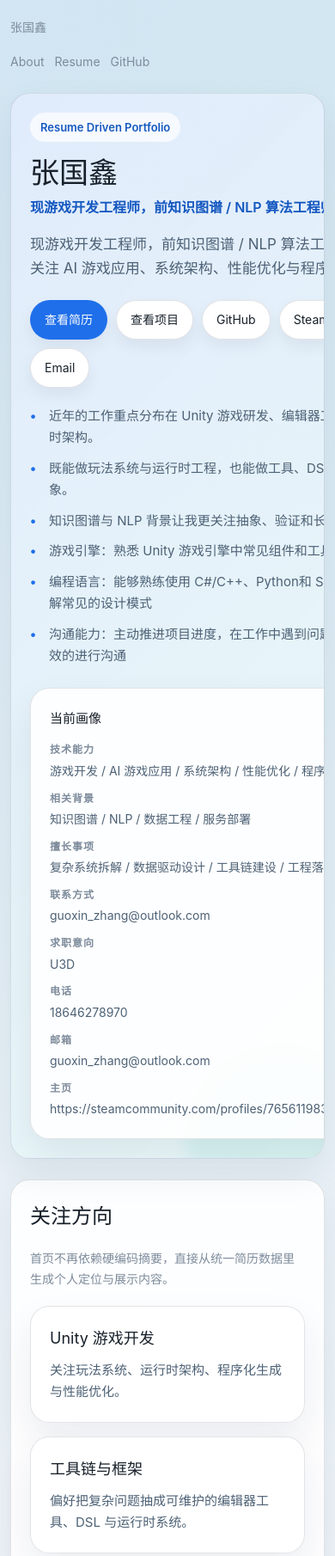
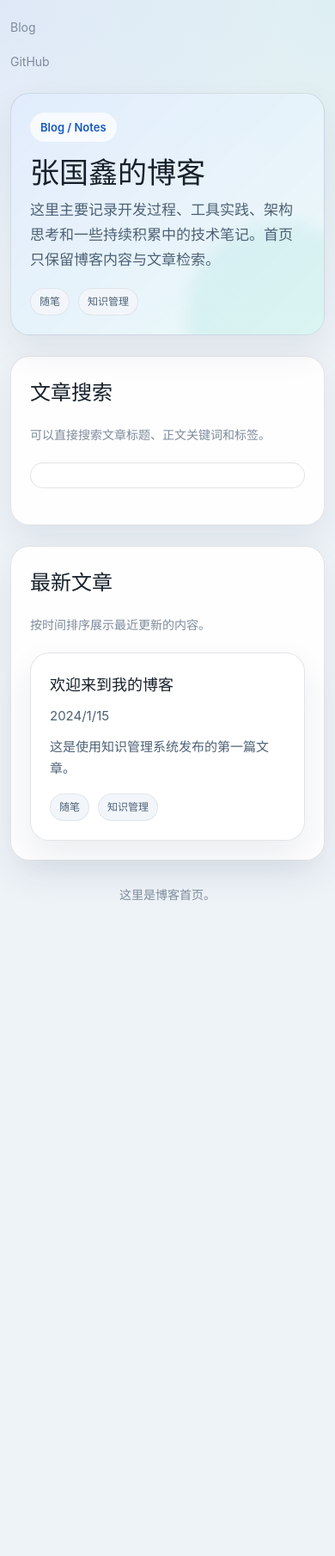
Before and after one commit to zgx197/zgx197.github.io, an Astro site: page / in a window 390 px wide. Shown: the top 1810 px of the page at 86% size. After the commit the page ends 1109 px from the top, so only its background shows below. Built offline with nearby package versions, Linux system fonts and the light colour scheme; Astro itself is replaced by a stand-in of ours.

Commit message:
feat: 首页回归博客并补充简历一键发布命令

```diff
--- a/package.json
+++ b/package.json
@@ -10,6 +10,7 @@
     "astro": "astro",
     "import:resume:text": "node scripts/import-resume-text.mjs",
     "import:resume:pdf": "python scripts/import-resume-pdf.py",
+    "resume:publish": "node scripts/resume-publish.mjs",
     "merge:resume": "node scripts/merge-imported-resume.mjs",
     "validate:resume": "node scripts/validate-resume-schema.mjs"
   },
--- a/src/pages/index.astro
+++ b/src/pages/index.astro
@@ -1,17 +1,18 @@
 ---
-import { featuredProjectCards, openSourceProjectCards, resumeData, getProjectHref } from '../data/resume';
-
 const posts = await Astro.glob('../content/blog/*.md');
 const sortedPosts = posts
   .sort((a, b) => new Date(b.frontmatter.date || 0) - new Date(a.frontmatter.date || 0))
-  .slice(0, 4)
   .map((post) => ({
     ...post,
     url: `/blog/${post.file.split('/').pop().replace('.md', '')}/`,
   }));
 
-const { profile, resume } = resumeData;
-const contactActions = profile.contacts.filter((contact) => contact.href !== '/resume');
+const latestPosts = sortedPosts.slice(0, 6);
+const allTags = Array.from(
+  new Set(
+    sortedPosts.flatMap((post) => post.frontmatter.tags ?? []),
+  ),
+).slice(0, 12);
 ---
 
 <!DOCTYPE html>
@@ -19,13 +20,13 @@ const contactActions = profile.contacts.filter((contact) => contact.href !== '/r
 <head>
   <meta charset="UTF-8">
   <meta name="viewport" content="width=device-width, initial-scale=1.0">
-  <title>{profile.name}</title>
-  <meta name="description" content={resume.headline}>
+  <title>张国鑫的博客</title>
+  <meta name="description" content="张国鑫的个人博客，记录开发、工具、架构与技术思考。">
   <link href="/pagefind/pagefind-ui.css" rel="stylesheet">
   <style>
     :root {
       --bg: #eef3f8;
-      --surface: rgba(255, 255, 255, 0.9);
+      --surface: rgba(255, 255, 255, 0.92);
       --surface-strong: #ffffff;
       --text: #17202a;
       --text-secondary: #4d6175;
@@ -54,7 +55,7 @@ const contactActions = profile.contacts.filter((contact) => contact.href !== '/r
     a { color: inherit; text-decoration: none; }
 
     .container {
-      width: min(1120px, calc(100% - 32px));
+      width: min(1040px, calc(100% - 32px));
       margin: 0 auto;
       padding: 28px 0 72px;
     }
@@ -73,17 +74,24 @@ const contactActions = profile.contacts.filter((contact) => contact.href !== '/r
       display: flex;
       gap: 12px;
       flex-wrap: wrap;
+      align-items: center;
     }
 
     .nav a:hover {
       color: var(--accent);
     }
 
+    .hero,
+    .section,
+    .post-card {
+      background: var(--surface);
+      border: 1px solid var(--border);
+      box-shadow: var(--shadow);
+    }
+
     .hero {
       background: var(--hero-gradient), var(--surface);
-      border: 1px solid var(--border);
       border-radius: 28px;
-      box-shadow: var(--shadow);
       padding: 40px;
       margin-bottom: 24px;
       position: relative;
@@ -101,12 +109,10 @@ const contactActions = profile.contacts.filter((contact) => contact.href !== '/r
       filter: blur(8px);
     }
 
-    .hero-grid {
-      display: grid;
-      grid-template-columns: minmax(0, 1.25fr) minmax(280px, 0.75fr);
-      gap: 24px;
+    .hero-inner {
       position: relative;
       z-index: 1;
+      max-width: 760px;
     }
 
     .eyebrow {
@@ -125,124 +131,29 @@ const contactActions = profile.contacts.filter((contact) => contact.href !== '/r
     .hero h1 {
       font-size: clamp(34px, 4vw, 54px);
       line-height: 1.05;
-      margin-bottom: 10px;
-    }
-
-    .hero-role {
-      color: var(--accent-strong);
-      font-size: 16px;
-      font-weight: 600;
-      margin-bottom: 14px;
+      margin-bottom: 12px;
     }
 
     .hero-copy {
       color: var(--text-secondary);
       font-size: 17px;
       max-width: 720px;
-      margin-bottom: 22px;
+      margin-bottom: 18px;
     }
 
-    .action-row,
-    .fact-list,
-    .tag-row,
-    .meta-row {
+    .tag-row {
       display: flex;
       flex-wrap: wrap;
       gap: 10px;
     }
 
-    .action-row {
-      margin-bottom: 20px;
-    }
-
-    .button {
-      display: inline-flex;
-      align-items: center;
-      gap: 8px;
-      padding: 10px 16px;
+    .tag {
+      color: var(--text-secondary);
+      background: #f2f6fb;
+      border: 1px solid rgba(24, 39, 58, 0.08);
       border-radius: 999px;
-      border: 1px solid var(--border);
-      background: var(--surface-strong);
-      color: var(--text);
-      font-size: 14px;
-      transition: transform 0.2s, box-shadow 0.2s, border-color 0.2s, color 0.2s;
-      box-shadow: 0 8px 18px rgba(16, 24, 40, 0.06);
-    }
-
-    .button:hover {
-      transform: translateY(-2px);
-      border-color: rgba(31, 111, 235, 0.24);
-      color: var(--accent);
-      box-shadow: 0 12px 22px rgba(16, 24, 40, 0.08);
-    }
-
-    .button.primary {
-      background: var(--accent);
-      border-color: transparent;
-      color: white;
-    }
-
-    .button.primary:hover {
-      color: white;
-      background: var(--accent-strong);
-    }
-
-    .summary-list {
-      display: grid;
-      gap: 10px;
-      color: var(--text-secondary);
-      font-size: 15px;
-    }
-
-    .summary-item {
-      display: grid;
-      grid-template-columns: 12px minmax(0, 1fr);
-      gap: 10px;
-      align-items: start;
-    }
-
-    .summary-item span:first-child {
-      color: var(--accent);
-      font-weight: 700;
-    }
-
-    .hero-card,
-    .section,
-    .project-card,
-    .post-card,
-    .focus-card {
-      background: var(--surface);
-      border: 1px solid var(--border);
-      box-shadow: var(--shadow);
-    }
-
-    .hero-card {
-      border-radius: 22px;
-      padding: 22px;
-    }
-
-    .hero-card h2,
-    .section h2 {
-      font-size: 15px;
-      margin-bottom: 14px;
-    }
-
-    .fact-item {
-      display: grid;
-      gap: 2px;
-    }
-
-    .fact-label {
       font-size: 12px;
-      letter-spacing: 0.08em;
-      text-transform: uppercase;
-      color: var(--text-muted);
-      font-weight: 600;
-    }
-
-    .fact-value {
-      color: var(--text-secondary);
-      font-size: 14px;
+      padding: 5px 10px;
     }
 
     .section {
@@ -261,82 +172,12 @@ const contactActions = profile.contacts.filter((contact) => contact.href !== '/r
 
     .section-head h2 {
       font-size: 28px;
-      margin-bottom: 0;
     }
 
     .section-head p {
       color: var(--text-muted);
       font-size: 14px;
       max-width: 480px;
-    }
-
-    .focus-grid,
-    .project-grid,
-    .post-grid {
-      display: grid;
-      gap: 16px;
-    }
-
-    .focus-grid {
-      grid-template-columns: repeat(3, minmax(0, 1fr));
-    }
-
-    .project-grid,
-    .post-grid {
-      grid-template-columns: repeat(2, minmax(0, 1fr));
-    }
-
-    .focus-card,
-    .project-card,
-    .post-card {
-      border-radius: 22px;
-      padding: 22px;
-      transition: transform 0.2s, box-shadow 0.2s, border-color 0.2s;
-    }
-
-    .project-card:hover,
-    .post-card:hover {
-      transform: translateY(-4px);
-      box-shadow: var(--shadow-hover);
-      border-color: rgba(31, 111, 235, 0.22);
-    }
-
-    .focus-title,
-    .project-card h3,
-    .post-card h3 {
-      font-size: 18px;
-      margin-bottom: 8px;
-    }
-
-    .meta-pill,
-    .tag {
-      border-radius: 999px;
-      font-size: 12px;
-      padding: 5px 10px;
-    }
-
-    .meta-pill {
-      color: var(--accent-strong);
-      background: #f5f9ff;
-      border: 1px solid rgba(31, 111, 235, 0.12);
-    }
-
-    .tag {
-      color: var(--text-secondary);
-      background: #f2f6fb;
-      border: 1px solid rgba(24, 39, 58, 0.08);
-    }
-
-    .project-copy,
-    .post-copy,
-    .focus-card p {
-      color: var(--text-secondary);
-      font-size: 15px;
-    }
-
-    .project-copy,
-    .post-copy {
-      margin: 12px 0 16px;
     }
 
     .search-shell {
@@ -355,6 +196,40 @@ const contactActions = profile.contacts.filter((contact) => contact.href !== '/r
       --pagefind-ui-border: transparent;
     }
 
+    .post-grid {
+      display: grid;
+      grid-template-columns: repeat(2, minmax(0, 1fr));
+      gap: 16px;
+    }
+
+    .post-card {
+      border-radius: 22px;
+      padding: 22px;
+      transition: transform 0.2s, box-shadow 0.2s, border-color 0.2s;
+    }
+
+    .post-card:hover {
+      transform: translateY(-4px);
+      box-shadow: var(--shadow-hover);
+      border-color: rgba(31, 111, 235, 0.22);
+    }
+
+    .post-card h3 {
+      font-size: 18px;
+      margin-bottom: 8px;
+    }
+
+    .post-meta,
+    .post-copy,
+    .empty-state {
+      color: var(--text-secondary);
+      font-size: 15px;
+    }
+
+    .post-copy {
+      margin: 10px 0 16px;
+    }
+
     .footer {
       text-align: center;
       color: var(--text-muted);
@@ -363,9 +238,6 @@ const contactActions = profile.contacts.filter((contact) => contact.href !== '/r
     }
 
     @media (max-width: 920px) {
-      .hero-grid,
-      .focus-grid,
-      .project-grid,
       .post-grid {
         grid-template-columns: 1fr;
       }
@@ -373,16 +245,13 @@ const contactActions = profile.contacts.filter((contact) => contact.href !== '/r
 
     @media (max-width: 720px) {
       .container {
-        width: min(100% - 24px, 1120px);
+        width: min(100% - 24px, 1040px);
         padding: 20px 0 56px;
       }
 
       .hero,
       .section,
-      .project-card,
-      .post-card,
-      .focus-card,
-      .hero-card {
+      .post-card {
         padding: 22px;
         border-radius: 22px;
       }
@@ -401,139 +270,64 @@ const contactActions = profile.contacts.filter((contact) => contact.href !== '/r
 <body>
   <div class="container" data-pagefind-body>
     <div class="topbar">
-      <div>{profile.name}</div>
+      <div>Blog</div>
       <nav class="nav">
-        <a href="/about">About</a>
-        <a href="/resume">Resume</a>
         <a href="https://github.com/zgx197" target="_blank" rel="noopener">GitHub</a>
       </nav>
     </div>
 
     <section class="hero">
-      <div class="hero-grid">
-        <div>
-          <div class="eyebrow">Resume Driven Portfolio</div>
-          <h1>{profile.name}</h1>
-          <div class="hero-role">{profile.role}</div>
-          <p class="hero-copy">{resume.headline}</p>
-          <div class="action-row">
-            <a class="button primary" href="/resume">查看简历</a>
-            <a class="button" href="/about">查看项目</a>
-            {contactActions.map((contact) => (
-              <a class="button" href={contact.href} target={contact.external ? '_blank' : undefined} rel={contact.external ? 'noopener' : undefined}>{contact.label}</a>
+      <div class="hero-inner">
+        <div class="eyebrow">Blog / Notes</div>
+        <h1>张国鑫的博客</h1>
+        <p class="hero-copy">这里主要记录开发过程、工具实践、架构思考和一些持续积累中的技术笔记。首页只保留博客内容与文章检索。</p>
+        {allTags.length > 0 && (
+          <div class="tag-row">
+            {allTags.map((tag) => (
+              <span class="tag">{tag}</span>
             ))}
           </div>
-          <div class="summary-list">
-            {resume.summaryPoints.map((item) => (
-              <div class="summary-item"><span>•</span><div>{item}</div></div>
-            ))}
-          </div>
-        </div>
-
-        <aside class="hero-card">
-          <h2>当前画像</h2>
-          <div class="summary-list">
-            {resume.profileFacts.map((fact) => (
-              <div class="fact-item">
-                <div class="fact-label">{fact.label}</div>
-                <div class="fact-value">{fact.value}</div>
-              </div>
-            ))}
-          </div>
-        </aside>
+        )}
       </div>
     </section>
 
     <section class="section">
       <div class="section-head">
-        <div><h2>关注方向</h2></div>
-        <p>首页不再依赖硬编码摘要，直接从统一简历数据里生成个人定位与展示内容。</p>
+        <div><h2>文章搜索</h2></div>
+        <p>可以直接搜索文章标题、正文关键词和标签。</p>
       </div>
-      <div class="focus-grid">
-        {resume.focusAreas.map((item) => (
-          <article class="focus-card">
-            <div class="focus-title">{item.title}</div>
-            <p>{item.description}</p>
-          </article>
-        ))}
+      <div class="search-shell">
+        <div id="search"></div>
       </div>
     </section>
 
     <section class="section">
       <div class="section-head">
-        <div><h2>代表项目</h2></div>
-        <p>这一组项目来自统一 schema，可继续通过导入、override 和素材目录共同驱动。</p>
+        <div><h2>最新文章</h2></div>
+        <p>按时间排序展示最近更新的内容。</p>
       </div>
-      <div class="project-grid">
-        {featuredProjectCards.map((project) => (
-          <a class="project-card" href={getProjectHref(project.slug)}>
-            <h3>{project.title}</h3>
-            <div class="meta-row">
-              {project.meta.map((item) => (
-                <span class="meta-pill">{item}</span>
-              ))}
-            </div>
-            <p class="project-copy">{project.description}</p>
+      {latestPosts.length > 0 ? (
+        <div class="post-grid">
+          {latestPosts.map((post) => (
+            <a class="post-card" href={post.url}>
+              <h3>{post.frontmatter.title}</h3>
+              <p class="post-meta">{new Date(post.frontmatter.date).toLocaleDateString('zh-CN')}</p>
+              {post.frontmatter.description && <p class="post-copy">{post.frontmatter.description}</p>}
               <div class="tag-row">
-              {project.tags.map((tag) => (
+                {(post.frontmatter.tags ?? []).slice(0, 4).map((tag) => (
                   <span class="tag">{tag}</span>
                 ))}
               </div>
             </a>
           ))}
         </div>
-    </section>
-
-    <section class="section">
-      <div class="section-head">
-        <div><h2>开源与工具框架</h2></div>
-        <p>这部分更偏工具链、抽象与可维护性的表达，也会优先受益于后续素材目录约定。</p>
-      </div>
-      <div class="project-grid">
-        {openSourceProjectCards.map((project) => (
-          <a class="project-card" href={getProjectHref(project.slug)}>
-            <h3>{project.title}</h3>
-            <div class="meta-row">
-              {project.meta.map((item) => (
-                <span class="meta-pill">{item}</span>
-              ))}
-            </div>
-            <p class="project-copy">{project.description}</p>
-            <div class="tag-row">
-              {project.tags.map((tag) => (
-                <span class="tag">{tag}</span>
-              ))}
-            </div>
-          </a>
-        ))}
-      </div>
-    </section>
-
-    <section class="section">
-      <div class="section-head">
-        <div><h2>博客与记录</h2></div>
-        <p>博客仍然保留，但首页现在由简历和项目数据驱动，文章区作为补充内容存在。</p>
-      </div>
-      <div class="search-shell">
-        <div id="search"></div>
-      </div>
-      <div class="post-grid">
-        {sortedPosts.map((post) => (
-          <a class="post-card" href={post.url}>
-            <h3>{post.frontmatter.title}</h3>
-            <p class="post-copy">{new Date(post.frontmatter.date).toLocaleDateString('zh-CN')}</p>
-            <div class="tag-row">
-              {(post.frontmatter.tags ?? []).slice(0, 3).map((tag) => (
-                <span class="tag">{tag}</span>
-              ))}
-            </div>
-          </a>
-        ))}
-      </div>
+      ) : (
+        <p class="empty-state">当前还没有文章内容。</p>
+      )}
     </section>
 
     <div class="footer">
-      <p>当前首页已切换为统一 schema 驱动，后续补简历、项目和素材时不需要再单独维护首页文案。</p>
+      <p>这里是博客首页。</p>
     </div>
   </div>
 
```
Also changed, not shown: docs/resume-workflow.md (+10 -0 lines), scripts/resume-publish.mjs (added, +172 -0 lines). Lines whose indentation alone changed are shown as unchanged.
